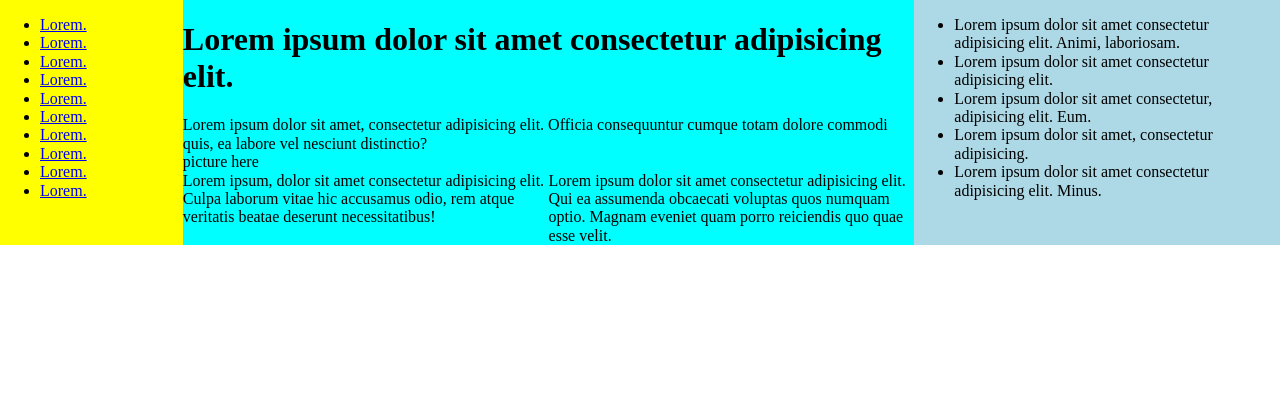
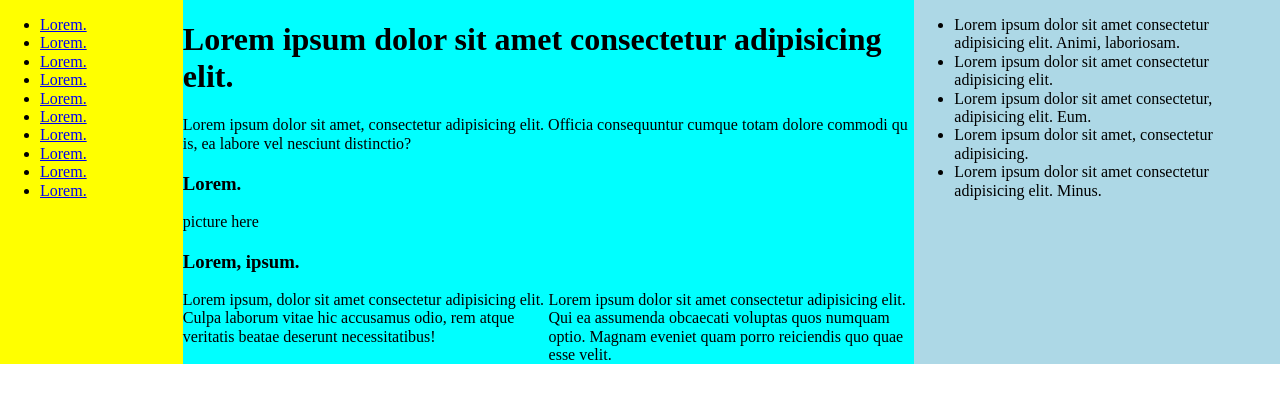
Before and after one commit to Zach-Trani/100devs-homework, a plain HTML site: page Layout-1/index.html in a window 1280 px wide. Drawn offline with Linux system fonts and the light colour scheme.

Commit message:
margin work

```diff
--- a/Layout-1/css/style.css
+++ b/Layout-1/css/style.css
@@ -47,6 +47,10 @@ picture {
   background-color: blue;
 }
 
+.header-content {
+  margin: 20px 0px 20px 0px;
+}
+
 .grid-item-1 {
   background-color: yellow;
   grid-area: section-one;
--- a/Layout-1/index.html
+++ b/Layout-1/index.html
@@ -36,15 +36,24 @@
 		</div>
 
 		<div class="grid-item grid-item-2">
+			<div class="header-content">
 				<h1>
 					Lorem ipsum dolor sit amet consectetur adipisicing elit.
 				</h1>
 				<span>
 					Lorem ipsum dolor sit amet, consectetur adipisicing elit. Officia consequuntur cumque totam dolore
-				commodi quis, ea labore vel nesciunt distinctio?
+					commodi qu
+					<div class="author"></div>is, ea labore vel nesciunt distinctio?
 				</span>
+			</div>
+			<div class="author">
+				<h3>Lorem.</h3>
+			</div>
 			<div class="picture">
 				picture here
+			</div>
+			<div class="picture-title">
+				<h3>Lorem, ipsum.</h3>
 			</div>
 			<div class="grid-container-2">
 				<div class="grid-item grid-item-4">
```
Lines whose indentation alone changed are shown as unchanged.
